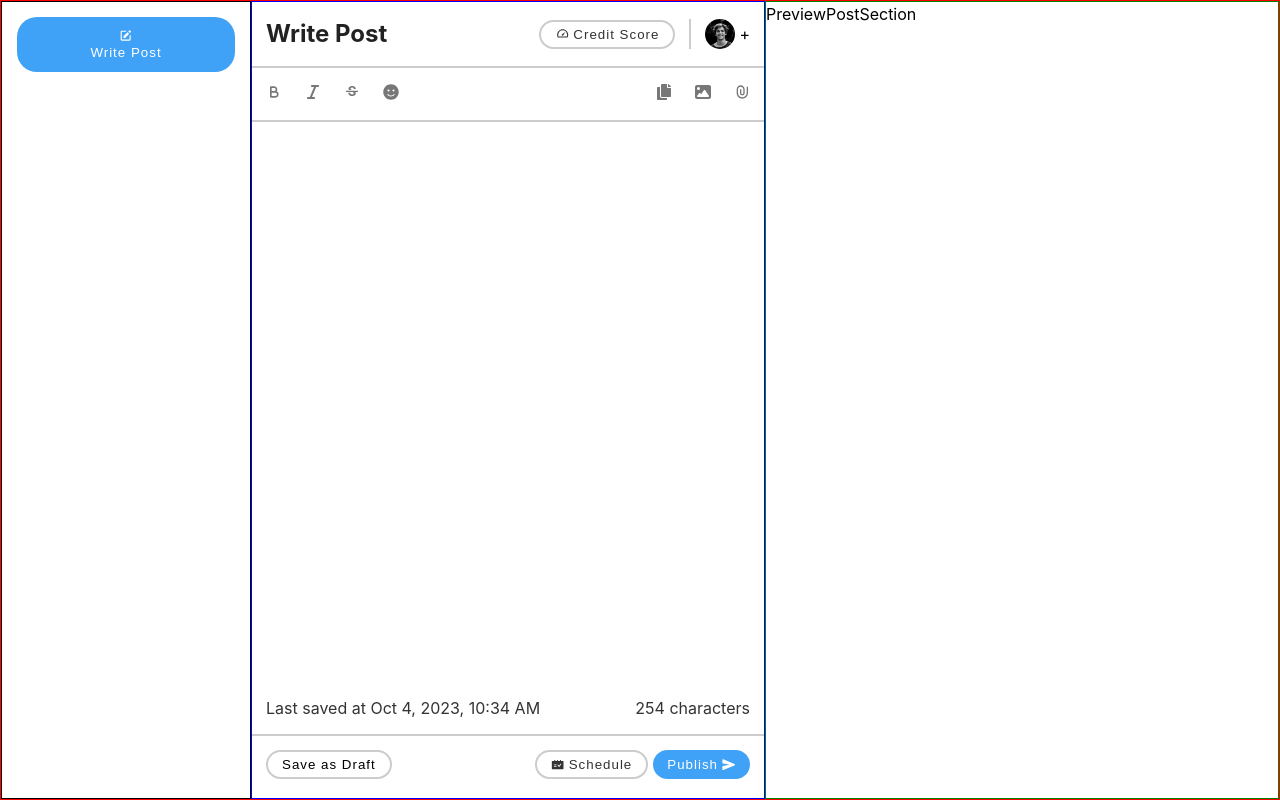
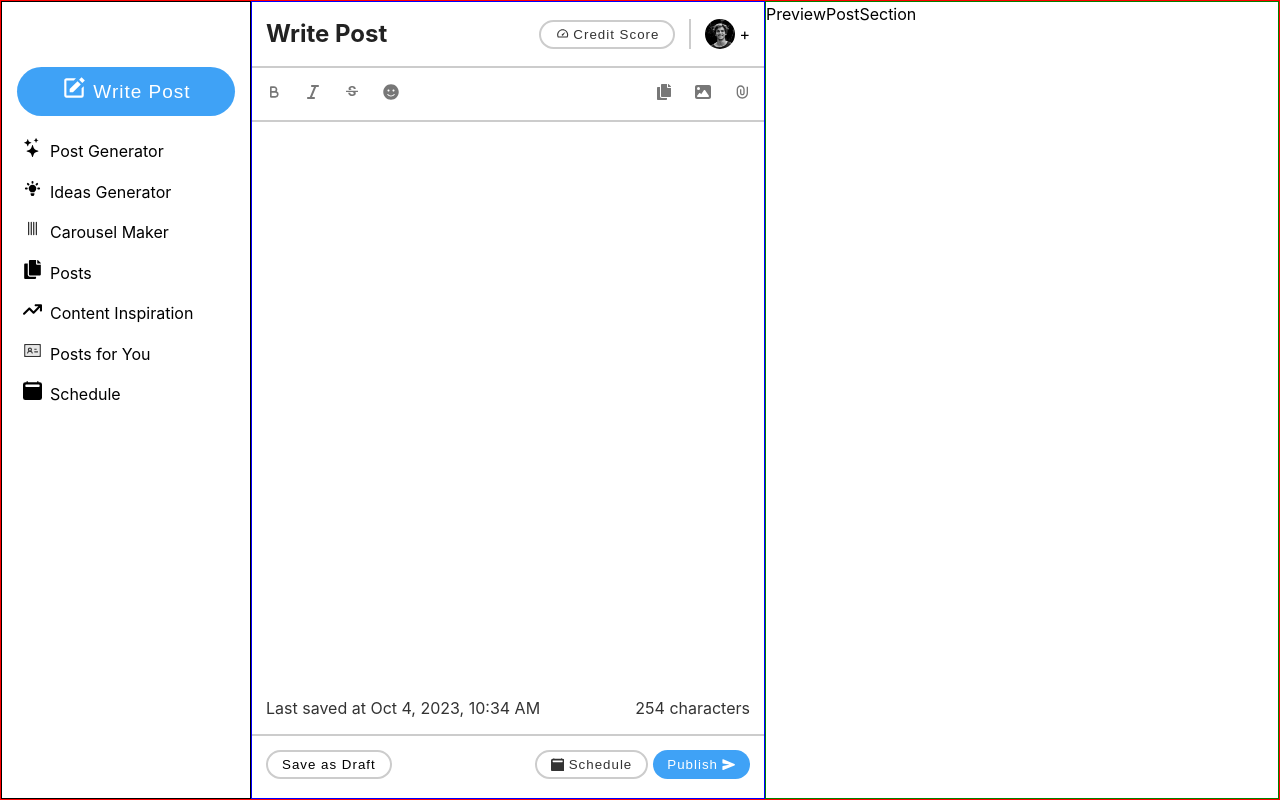
Before and after one commit to ankit-pandey-14/text-editor, a React (Vite) app: page / in a window 1280 px wide. Built offline with nearby package versions, Linux system fonts and the light colour scheme.

Commit message:
feature1: add sidebar element

```diff
--- a/src/components/customIconImage/index.jsx
+++ b/src/components/customIconImage/index.jsx
@@ -12,8 +12,12 @@ import { RiAttachmentLine } from "react-icons/ri";
 import { MdOutlineStrikethroughS } from "react-icons/md";
 import { BiTachometer } from "react-icons/bi";
 import { IoSend } from "react-icons/io5";
-import { AiFillSchedule } from "react-icons/ai";
-
+import { BsCalendar2Fill } from "react-icons/bs";
+import { RxDragHandleVertical } from "react-icons/rx";
+import { HiLightBulb } from "react-icons/hi";
+import { FaArrowTrendUp } from "react-icons/fa6";
+import { AiTwotoneIdcard } from "react-icons/ai";
+import { BsStars } from "react-icons/bs";
 
 // list of icons
 const iconObj = {
@@ -27,7 +31,13 @@ const iconObj = {
     attachment: <RiAttachmentLine />,
     speedMeter: <BiTachometer />,
     send: <IoSend />,
-    schedule: <AiFillSchedule />
+    schedule: <BsCalendar2Fill />,
+    postGenerator: <BsStars />,
+    hiLightBulb: <HiLightBulb />,
+    verticalMenu: <RxDragHandleVertical />,
+    post: <AiTwotoneIdcard />,
+    upArrow: <FaArrowTrendUp />,
+
 };
 
 
--- a/src/components/sidebar/index.jsx
+++ b/src/components/sidebar/index.jsx
@@ -2,6 +2,44 @@ import { memo } from "react";
 import '../../styles/components/sidebar.css';
 import CustomButton from "../customButton";
 import CustomText from "../customText";
+
+const customText = [
+    {
+        id:1,
+        leftIcon: 'postGenerator',
+        text: "Post Generator"
+    },
+    {
+        id:2,
+        leftIcon: 'hiLightBulb',
+        text: "Ideas Generator"
+    },
+    {
+        id:3,
+        leftIcon: "verticalMenu",
+        text: "Carousel Maker"
+    },
+    {
+        id:4,
+        leftIcon: 'copy',
+        text: "Posts"
+    },
+    {
+        id:5,
+        leftIcon: "upArrow",
+        text: "Content Inspiration"
+    },
+    {
+        id:6,
+        leftIcon: "post",
+        text: "Posts for You"
+    },
+    {
+        id:7,
+        leftIcon: "schedule",
+        text: "Schedule"
+    },
+]
 
 const SideBar = () => {
     return (
@@ -14,13 +52,29 @@ const SideBar = () => {
                         leftIcon={'edit'}
                         tooltip={'Edit Icon'}
                         text={'Write Post'}
+                        classes={'d-flex align-center gap-6 justify-center'}
+                        iconClasses={'edit-icon'}
+                        textClasses={'text-size'}
                     />
                 }
                 onClick={() => {}}
                 type="primary"
                 classes={'d-block write-post-btn'}
             />
-
+            {
+                customText?.map((item)=>{
+                    return (
+                        <CustomText
+                            key={item?.id}
+                            leftIcon={item?.leftIcon}
+                            text={item?.text}
+                            classes={'d-flex align-center side-bar-list'}
+                            iconClasses={'item-icon'}
+                            textClasses={'item-text-size'}
+                        />
+                    )
+                })
+            }
         </aside>
     );
 };
--- a/src/index.css
+++ b/src/index.css
@@ -27,6 +27,9 @@ body {
 .gap-4 {
   gap: 4px;
 }
+.gap-6{
+  gap: 6px;
+}
 
 .d-block {
   display: block;
@@ -41,6 +44,9 @@ body {
 }
 .align-center {
   align-items: center;
+}
+.justify-center {
+  justify-content: center;
 }
 
 
--- a/src/styles/components/sidebar.css
+++ b/src/styles/components/sidebar.css
@@ -4,6 +4,25 @@
 }
 
 .side-bar .write-post-btn {
-    padding: 12px 14px;
-    border-radius: 20px;
+    margin-top: 50px;
+    margin-bottom: 15px;
+    padding: 8px 14px;
+    border-radius: 25px;
 }
+
+.edit-icon {
+    font-size: 26px;
+}
+
+.text-size {
+    font-size: 19px;
+}
+
+.item-icon{
+    font-size: 19px;
+}
+
+.side-bar-list{
+    padding: 6px;
+    gap: 8px;
+}
```
